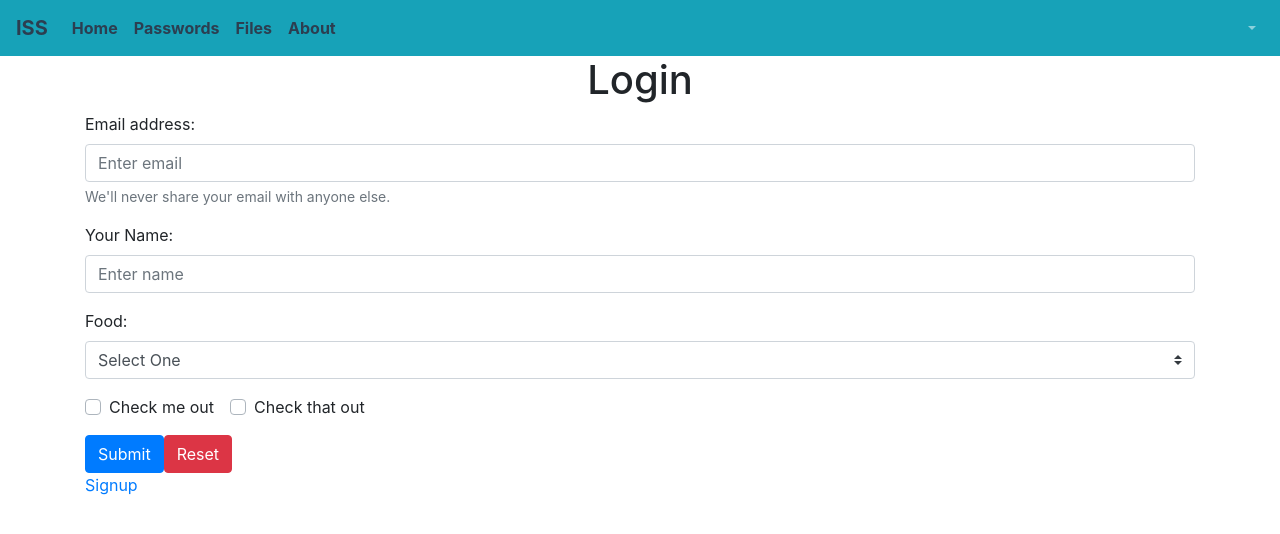
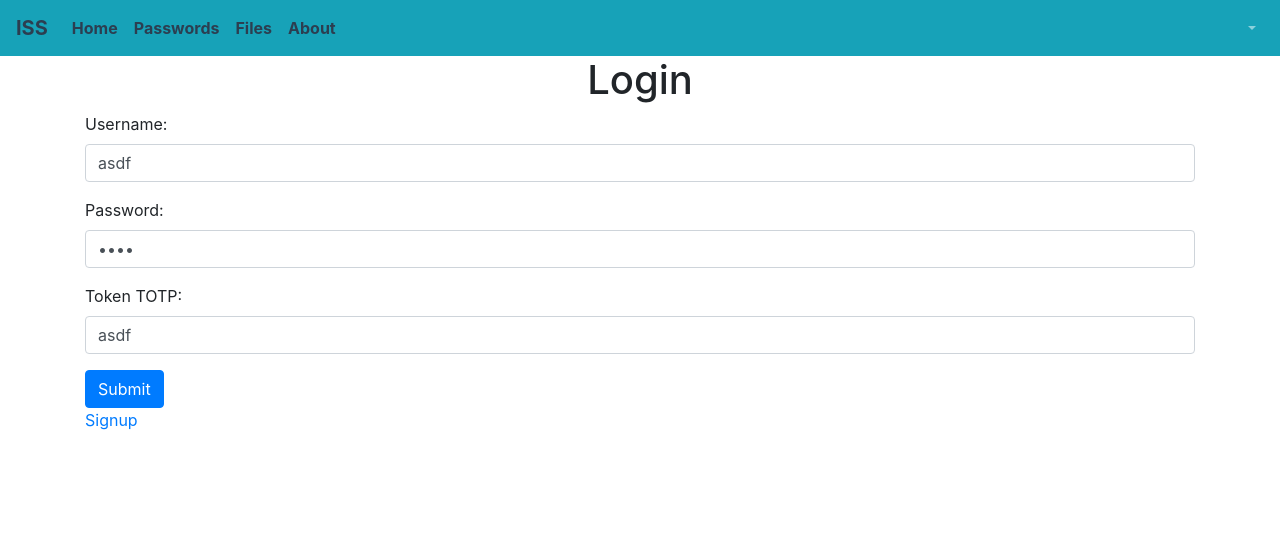
Before and after one commit to charlitosf/tfm-client, a Vue app: page /#/login in a window 1280 px wide. Shown: the top 534 px of the page. Built offline with nearby package versions, Linux system fonts and the light colour scheme.

Commit message:
Login functional

```diff
--- a/src/store.js
+++ b/src/store.js
@@ -15,6 +15,7 @@ export default new Vuex.Store({
             token: '',
             privateKey: '',
             publicKey: '',
+            dataKey: '',
         }
     },
     getters: {
@@ -36,6 +37,7 @@ export default new Vuex.Store({
                 token: '',
                 privateKey: '',
                 publicKey: '',
+                dataKey: '',
             }
         }
     },
@@ -67,11 +69,58 @@ export default new Vuex.Store({
                         privateKey: ciphPrivKey,
                     })
                 })
-                const r = await response.json();
-                commit('doNothing');
-                return r.otp;
+                if (response.ok) {
+                    const r = await response.json();
+                    commit('doNothing');
+                    return r.otp;
+                } else {
+                    return false;
+                }
             } catch (error) {
-                console.log(error);
+                return false;
+            }
+        },
+        async login({ commit }, credentials) {
+            const passHash = await Crypt.digestSHA512(credentials.password);
+            let loginK = passHash.slice(0, 32);
+            let dataKey = passHash.slice(32);
+
+            let loginKey = await Crypt.createKeyFromRaw(loginK);
+            dataKey = await Crypt.createKeyFromRaw(dataKey);
+            loginKey = await Crypt.exportKey(loginKey);
+
+            try {
+                const response = await fetch(process.env.VUE_APP_REMOTE_HOST + "/auth/login", {
+                    method: 'POST',
+                    headers: {
+                        'Content-Type': 'application/json'
+                    },
+                    body: JSON.stringify({
+                        password: loginKey,
+                        username: credentials.username,
+                        totp: credentials.totp,
+                    })
+                })
+                if (response.ok) {
+                    const r = await response.json();
+                    const decPublicKey = await Crypt.importRSAPublicKey(r.user.publicKey);
+                    const decPrivKey = await Crypt.decodeRSAPrivateKey(r.user.privateKey, dataKey);
+                    const user = {
+                        username: credentials.username,
+                        name: r.user.name,
+                        email: r.user.email,
+                        token: r.token,
+                        privateKey: decPrivKey,
+                        publicKey: decPublicKey,
+                        dataKey: dataKey,
+                    }
+                    commit('setUser', user);
+                    return true;
+                } else {
+                    commit('unsetUser');
+                    return false;
+                }
+            } catch (error) {
                 return false;
             }
         }
--- a/src/views/LoginView.vue
+++ b/src/views/LoginView.vue
@@ -4,54 +4,51 @@
       <h1>Login</h1>
     </div>
 
-    <b-form @submit="onSubmit" @reset="onReset" v-if="show">
+    <div>
+      <b-alert v-model="error" variant="danger" dismissible>Login failed</b-alert>
+    </div>
+
+    <b-form @submit="onSubmit">
       <b-form-group
         id="input-group-1"
-        label="Email address:"
+        label="Username:"
         label-for="input-1"
-        description="We'll never share your email with anyone else."
       >
         <b-form-input
           id="input-1"
-          v-model="form.email"
-          type="email"
-          placeholder="Enter email"
+          v-model="form.username"
+          placeholder="Enter username"
+          autocomplete="username"
           required
         ></b-form-input>
       </b-form-group>
 
-      <b-form-group id="input-group-2" label="Your Name:" label-for="input-2">
+      <b-form-group id="input-group-2" label="Password:" label-for="input-2">
         <b-form-input
           id="input-2"
-          v-model="form.name"
-          placeholder="Enter name"
+          v-model="form.password"
+          type="password"
+          autocomplete="current-password"
+          placeholder="Enter password"
+
           required
         ></b-form-input>
       </b-form-group>
 
-      <b-form-group id="input-group-3" label="Food:" label-for="input-3">
-        <b-form-select
+      <b-form-group id="input-group-3" label="Token TOTP:" label-for="input-3">
+        <b-form-input
           id="input-3"
-          v-model="form.food"
-          :options="foods"
+          v-model="form.totp"
+          autocomplete="totp"
+          placeholder="Enter TOTP"
+
           required
-        ></b-form-select>
-      </b-form-group>
-
-      <b-form-group id="input-group-4" v-slot="{ ariaDescribedby }">
-        <b-form-checkbox-group
-          v-model="form.checked"
-          id="checkboxes-4"
-          :aria-describedby="ariaDescribedby"
-        >
-          <b-form-checkbox value="me">Check me out</b-form-checkbox>
-          <b-form-checkbox value="that">Check that out</b-form-checkbox>
-        </b-form-checkbox-group>
+        ></b-form-input>
       </b-form-group>
 
       <b-button type="submit" variant="primary">Submit</b-button>
-      <b-button type="reset" variant="danger">Reset</b-button>
     </b-form>
+
     <router-link to="/signup">Signup</router-link>
   </div>
 </template>
@@ -61,33 +58,24 @@
     data() {
       return {
         form: {
-          email: '',
-          name: '',
-          food: null,
-          checked: []
+          username: 'asdf',
+          password: 'asdf',
+          totp: 'asdf'
         },
-        foods: [{ text: 'Select One', value: null }, 'Carrots', 'Beans', 'Tomatoes', 'Corn'],
-        show: true
+        error: false,
       }
     },
     methods: {
-      onSubmit(event) {
+      async onSubmit(event) {
         event.preventDefault()
-        alert(JSON.stringify(this.form))
+
+        const res = await this.$store.dispatch('login', this.form)
+        if (res) {
+          this.$router.push('/')
+        } else {
+          this.error = true
+        }
       },
-      onReset(event) {
-        event.preventDefault()
-        // Reset our form values
-        this.form.email = ''
-        this.form.name = ''
-        this.form.food = null
-        this.form.checked = []
-        // Trick to reset/clear native browser form validation state
-        this.show = false
-        this.$nextTick(() => {
-          this.show = true
-        })
-      }
     }
   }
 </script>
--- a/src/views/SignupView.vue
+++ b/src/views/SignupView.vue
@@ -5,8 +5,8 @@
     </div>
 
     <div>
-      <b-alert v-model="error" variant="danger" dismissible>Login failed</b-alert>
-      <b-alert v-model="successful" variant="success" dismissible>Login successful!</b-alert>
+      <b-alert v-model="error" variant="danger" dismissible>Signun failed</b-alert>
+      <b-alert v-model="successful" variant="success" dismissible>Signup successful!</b-alert>
     </div>
 
 
@@ -16,6 +16,7 @@
           id="input-3"
           v-model="form.name"
           placeholder="Enter your full name"
+          autocomplete="name"
           required
         ></b-form-input>
       </b-form-group>
@@ -30,6 +31,7 @@
           v-model="form.email"
           type="email"
           placeholder="Enter email"
+          autocomplete="email"
           required
         ></b-form-input>
       </b-form-group>
@@ -39,6 +41,7 @@
           id="input-2"
           v-model="form.username"
           placeholder="Enter username"
+          autocomplete="username"
           required
         ></b-form-input>
       </b-form-group>
@@ -51,6 +54,7 @@
           v-model="form.password"
           placeholder="Enter password"
           type="password"
+          autocomplete="password"
           required
         ></b-form-input>
       </b-form-group>
@@ -58,6 +62,7 @@
 
       <b-button type="submit" variant="primary">Sign Up</b-button>
     </b-form>
+
     <div v-if="qrImagePath" class="row justify-content-center">
       <qrcode-vue :size="400" :value="qrImagePath" level="H" />
       <h2 class="text-center">Signup successful - Scan the QR code with your favorite 2FA app</h2>
```
Also changed, not shown: src/lib/crypt.js.
